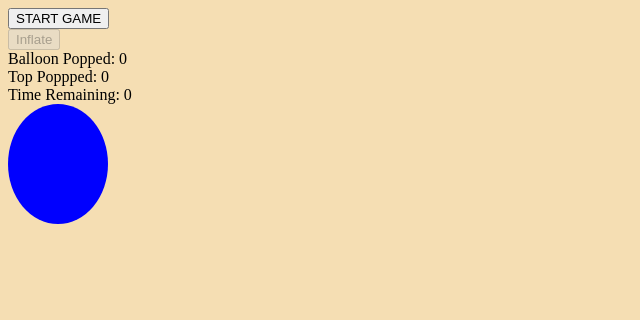
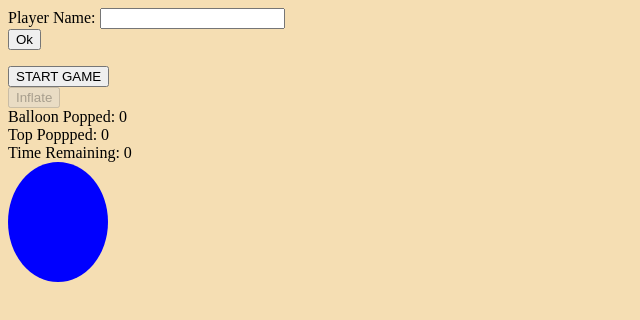
Before and after one commit to drewmcreynolds/balloonpop, a plain HTML site: page index.html in a window 1280 px wide. Shown: the whole page, without its empty margins (0-640 px from the left). Drawn offline with Linux system fonts and the light colour scheme.

Commit message:
Merge branch 'main' of https://github.com/drewmcreynolds/balloonpop

```diff
--- a/index.html
+++ b/index.html
@@ -6,7 +6,16 @@
   <title>Balloon Pop</title>
   <link rel="stylesheet" href="style.css">
 </head>
+
 <body>
+
+<form onsubmit="setPlayer(event)" >
+  <div>
+    <label for="name">Player Name:</label>
+    <input type="text" name="playerName" required>
+  </div>
+  <button type="submit">Ok</button>
+</form>
 
   <div>
     <button id="start-button" onclick="startGame()"> START GAME</button>
--- a/main.js
+++ b/main.js
@@ -1,7 +1,7 @@
 let startButton = document.getElementById("start-button")
 let inflateButton = document.getElementById("inflate-button")
 
-
+// #region GAME LOGIC AND DATA
 
 let clickCount = 0
 let height = 120
@@ -90,3 +90,12 @@ function stopGame(){
    stopClock()
    draw()
 }
+
+// #endregion
+
+let players = []
+
+function setPlayer(event){
+event.preventDefault()
+console.log(event)
+}
```
